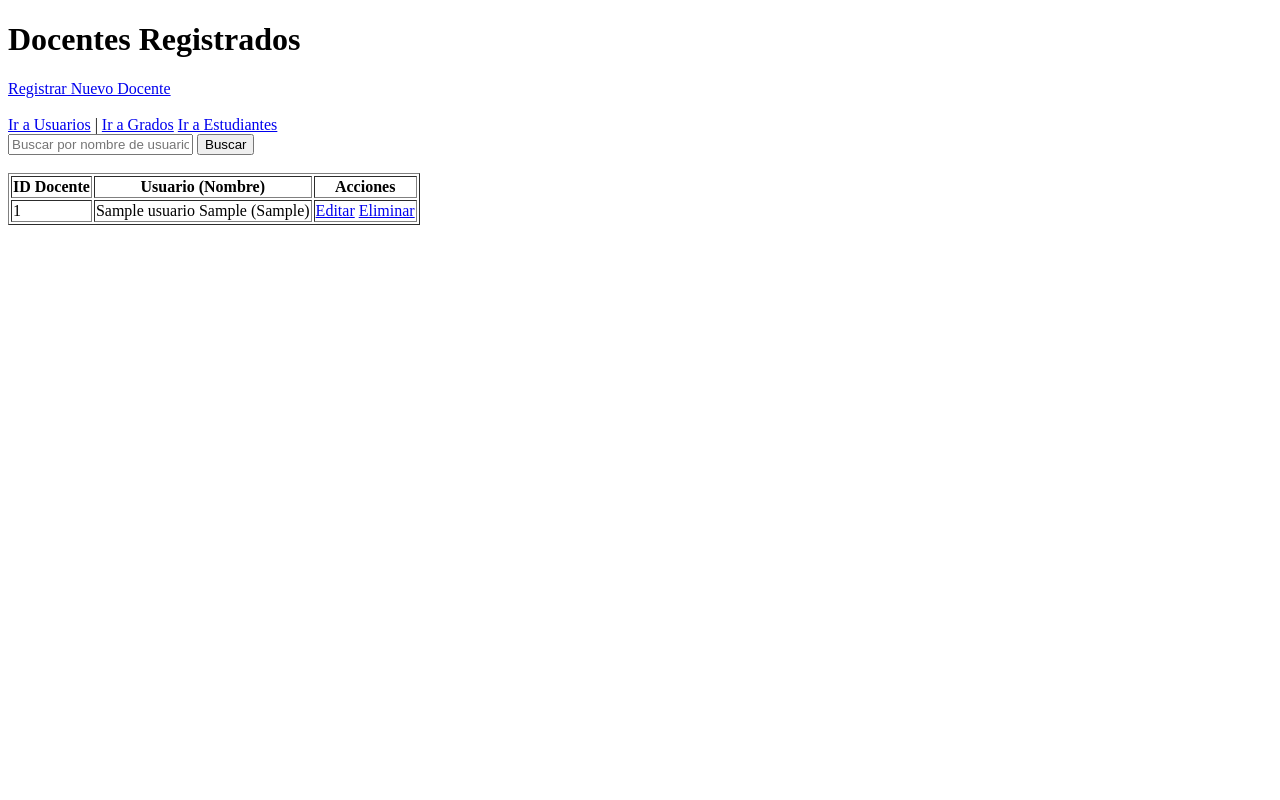
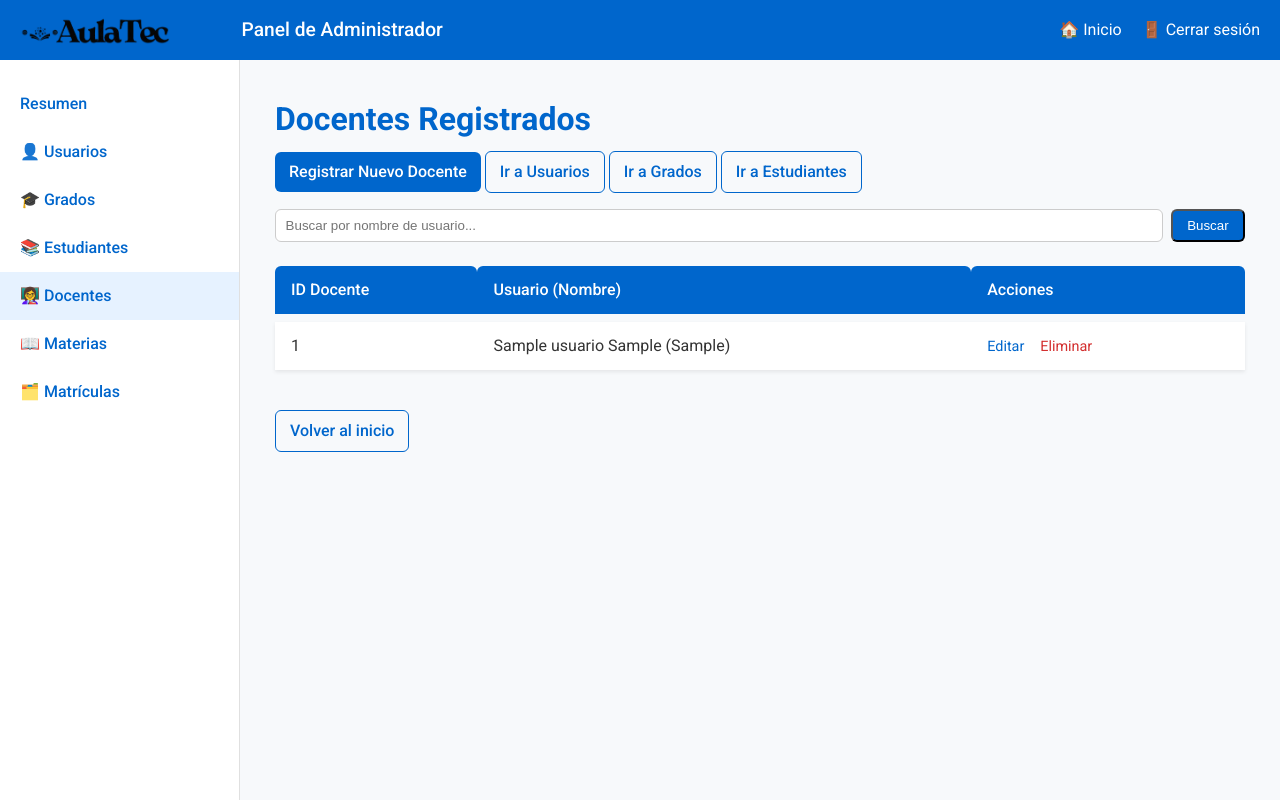
Before and after one commit to Kevinvalderrama-23/AulaTec, a Django app: page /docentes/ in a window 1280 px wide. Run offline with Django 5.2, Linux system fonts and the light colour scheme; tables that the repository leaves empty hold one stand-in row (values such as "Sample post").

Commit message:
Style: actualizacion .html .css y backup, se traera las nuevas carpetas y acutaliciones de main

```diff
--- a/gestion_aulatec/static/css/docente.css
+++ b/gestion_aulatec/static/css/docente.css
@@ -0,0 +1,117 @@
+/* -------------------- CSS DE DOCENTES.HTML -------------------- */
+
+/* ---------- Botones ---------- */
+.docentes-page .btn {
+    display: inline-block;
+    padding: 8px 14px;
+    border-radius: var(--radius);
+    font-weight: 500;
+    text-decoration: none;
+    transition: background .15s ease, color .15s ease;
+    cursor: pointer;
+}
+.docentes-page .btn-primary {
+    background: var(--color-primary);
+    color: #fff;
+}
+.docentes-page .btn-primary:hover { background: var(--color-primary-dark); }
+
+.docentes-page .btn-outline {
+    border: 1px solid var(--color-primary);
+    color: var(--color-primary);
+}
+.docentes-page .btn-outline:hover {
+    background: rgba(0,102,204,.08);
+}
+
+/* ---------- Tabla ---------- */
+.docentes-page .styled-table {
+    width: 100%;
+    border-collapse: separate;
+    border-spacing: 0 8px;
+    margin-top: 1rem;
+}
+.docentes-page .styled-table th,
+.docentes-page .styled-table td {
+    padding: 12px 16px;
+    text-align: left;
+}
+.docentes-page .styled-table thead th {
+    background: var(--color-primary);
+    color: #fff;
+    font-weight: 500;
+    border-radius: var(--radius) var(--radius) 0 0;
+}
+.docentes-page .styled-table tbody tr {
+    background: var(--color-card-bg);
+    box-shadow: var(--shadow-sm);
+    transition: transform .12s ease, box-shadow .12s ease;
+}
+.docentes-page .styled-table tbody tr:hover {
+    transform: translateY(-2px);
+    box-shadow: var(--shadow-md);
+}
+.docentes-page .styled-table tbody tr td {
+    border-bottom: 1px solid #e0e0e0;
+}
+.docentes-page .styled-table tbody tr:last-child td { border-bottom: none; }
+
+/* ---------- Acciones (Editar / Eliminar) ---------- */
+.docentes-page .actions .action-link {
+    margin-right: 12px;
+    font-size: .9rem;
+    text-decoration: none;
+}
+.docentes-page .actions .edit   { color: #0066cc; }
+.docentes-page .actions .delete { color: #d32f2f; }
+.docentes-page .actions .action-link:hover { opacity: .85; }
+
+/* ---------- Mensaje vacío ---------- */
+.docentes-page .empty-msg {
+    margin-top: 2rem;
+    font-style: italic;
+    color: var(--color-muted);
+}
+
+/* ---------- Formulario de búsqueda ---------- */
+.docentes-page .search-form {
+    margin: 1rem 0;
+    display: flex;
+    gap: .5rem;
+    flex-wrap: wrap;
+}
+.docentes-page .search-form input[type="text"] {
+    flex: 1 1 200px;
+    padding: .45rem .6rem;
+    border: 1px solid #ccc;
+    border-radius: var(--radius);
+}
+.docentes-page .search-form button,
+.docentes-page .search-form a {
+    padding: .45rem .9rem;
+    border-radius: var(--radius);
+}
+
+/* ---------- Cabecera de la página ---------- */
+.docentes-page .welcome h1 {
+    margin-bottom: .5rem;
+    font-size: 2rem;
+    color: var(--color-primary);
+}
+.docentes-page .welcome p {
+    margin-top: .5rem;
+}
+
+/* ---------- Navegación inferior ---------- */
+.docentes-page .nav-bottom {
+    margin-top: 2rem;
+    display: flex;
+    gap: 12px;
+}
+
+/* ---------- Responsividad ---------- */
+@media (max-width: 768px) {
+    .docentes-page .styled-table th,
+    .docentes-page .styled-table td { padding: 8px 10px; }
+    .docentes-page .welcome h1 { font-size: 1.6rem; }
+}
--- a/gestion_aulatec/templates/gestion_aulatec/docente_confirm_delete.html
+++ b/gestion_aulatec/templates/gestion_aulatec/docente_confirm_delete.html
@@ -1,9 +1,12 @@
+{% load static %}
 <!DOCTYPE html>
 <html lang="es">
 <head>
     <meta charset="UTF-8">
     <meta name="viewport" content="width=device-width, initial-scale=1.0">
-    <title>Confirmar Eliminación de Docente</title>
+    <title>{% block title %}AulaTec{% endblock %}</title>
+    <link rel="stylesheet" href="{% static 'css/main.css' %}">
+    <link href="https://fonts.googleapis.com/css2?family=Roboto:wght@400;500;700&display=swap" rel="stylesheet">
 </head>
 <body>
     <h1>Confirmar Eliminación de Docente</h1>
--- a/gestion_aulatec/templates/gestion_aulatec/docente_list.html
+++ b/gestion_aulatec/templates/gestion_aulatec/docente_list.html
@@ -1,30 +1,57 @@
-<!DOCTYPE html>
-<html lang="es">
-<head>
-    <meta charset="UTF-8">
-    <meta name="viewport" content="width=device-width, initial-scale=1.0">
-    <title>Lista de Docentes</title>
-</head>
-<body>
+{% extends "gestion_aulatec/base1.html" %}
+{% load static %}
+
+{% block title %}AulaTec{% endblock %}
+
+{% block extra_css %}
+<link rel="stylesheet" href="{% static 'css/docente.css' %}">
+{% endblock %}
+
+{% block content %}
+<div class="wrapper">
+    <!-- Sidebar (común a todo el panel) -->
+    <aside class="sidebar">
+        <ul class="menu">
+            <li><a href="{% url 'gestion_aulatec:admin_dashboard' %}">Resumen</a></li>
+            <li><a href="{% url 'gestion_aulatec:usuario_list' %}">👤 Usuarios</a></li>
+            <li><a href="{% url 'gestion_aulatec:grado_list' %}">🎓 Grados</a></li>
+            <li><a href="{% url 'gestion_aulatec:estudiante_list' %}">📚 Estudiantes</a></li>
+            <li><a href="{% url 'gestion_aulatec:docente_list' %}" class="active">👩‍🏫 Docentes</a></li>
+            <li><a href="{% url 'gestion_aulatec:materia_list' %}">📖 Materias</a></li>
+            <li><a href="{% url 'gestion_aulatec:matricula_list' %}">🗂️ Matrículas</a></li>
+        </ul>
+    </aside>
+
+    <main class="content">
+        <div class="docentes-page">
+            <section class="welcome">
                 <h1>Docentes Registrados</h1>
-    <a href="{% url 'gestion_aulatec:docente_create' %}">Registrar Nuevo Docente</a>
-    <br><br>
-    <a href="{% url 'gestion_aulatec:usuario_list' %}">Ir a Usuarios</a> |
-    <a href="{% url 'gestion_aulatec:grado_list' %}">Ir a Grados</a>
-    <a href="{% url 'gestion_aulatec:estudiante_list' %}">Ir a Estudiantes</a>
+                <p>
+                    <a href="{% url 'gestion_aulatec:docente_create' %}"
+                       class="btn btn-primary">Registrar Nuevo Docente</a>
+                    <a href="{% url 'gestion_aulatec:usuario_list' %}"
+                       class="btn btn-outline">Ir a Usuarios</a>
+                    <a href="{% url 'gestion_aulatec:grado_list' %}"
+                       class="btn btn-outline">Ir a Grados</a>
+                    <a href="{% url 'gestion_aulatec:estudiante_list' %}"
+                       class="btn btn-outline">Ir a Estudiantes</a>
+                </p>
+            </section>
 
-    {# Formulario de búsqueda para Docentes #}
-    <form method="GET" action="{% url 'gestion_aulatec:docente_list' %}">
-        <input type="text" name="q" placeholder="Buscar por nombre de usuario..." value="{{ request.GET.q }}">
-        <button type="submit">Buscar</button>
+            <!-- Formulario de búsqueda -->
+            <form method="GET" action="{% url 'gestion_aulatec:docente_list' %}"
+                  class="search-form">
+                <input type="text" name="q" placeholder="Buscar por nombre de usuario..."
+                       value="{{ request.GET.q }}">
+                <button type="submit" class="btn btn-primary">Buscar</button>
                 {% if request.GET.q %}
-            <a href="{% url 'gestion_aulatec:docente_list' %}">Limpiar Búsqueda</a>
+                <a href="{% url 'gestion_aulatec:docente_list' %}"
+                   class="btn btn-outline">Limpiar</a>
                 {% endif %}
             </form>
-    <br>
 
             {% if docentes %}
-        <table border="1">
+            <table class="styled-table">
                 <thead>
                     <tr>
                         <th>ID Docente</th>
@@ -40,19 +67,29 @@
                             {% if docente.IdUsuario %}
                                 {{ docente.IdUsuario.Nombres }} {{ docente.IdUsuario.Apellidos }} ({{ docente.IdUsuario.Rol }})
                             {% else %}
-                            Usuario No Asignado
+                                <em>Usuario No Asignado</em>
                             {% endif %}
                         </td>
-                    <td>
-                        <a href="{% url 'gestion_aulatec:docente_update' pk=docente.IdDocente %}">Editar</a>
-                        <a href="{% url 'gestion_aulatec:docente_delete' pk=docente.IdDocente %}">Eliminar</a>
+                        <td class="actions">
+                            <a href="{% url 'gestion_aulatec:docente_update' pk=docente.IdDocente %}"
+                               class="action-link edit">Editar</a>
+                            <a href="{% url 'gestion_aulatec:docente_delete' pk=docente.IdDocente %}"
+                               class="action-link delete">Eliminar</a>
                         </td>
                     </tr>
                     {% endfor %}
                 </tbody>
             </table>
             {% else %}
-        <p>No hay docentes registrados aún o no se encontraron resultados para tu búsqueda.</p>
+            <p class="empty-msg">No hay docentes registrados aún o no se encontraron resultados.</p>
             {% endif %}
-</body>
-</html>
+
+            <div class="nav-bottom">
+                <a href="{% url 'gestion_aulatec:admin_dashboard' %}"
+                   class="btn btn-outline">Volver al inicio
+                </a>
+            </div>
+        </div><!-- /.docentes-page -->
+    </main>
+</div>
+{% endblock %}
--- a/gestion_aulatec/templates/gestion_aulatec/estudiante_confirm_delete.html
+++ b/gestion_aulatec/templates/gestion_aulatec/estudiante_confirm_delete.html
@@ -4,7 +4,7 @@
 <head>
     <meta charset="UTF-8">
     <meta name="viewport" content="width=device-width, initial-scale=1.0">
-    <title>Confirmar Eliminación de Estudiante</title>
+    <title>{% block title %}AulaTec{% endblock %}</title>
     <link rel="stylesheet" href="{% static 'css/main.css' %}">
     <link href="https://fonts.googleapis.com/css2?family=Roboto:wght@400;500;700&display=swap" rel="stylesheet">
 </head>
--- a/gestion_aulatec/templates/gestion_aulatec/estudiante_list.html
+++ b/gestion_aulatec/templates/gestion_aulatec/estudiante_list.html
@@ -90,7 +90,7 @@
             <p class="empty-msg">No hay estudiantes registrados aún o no se encontraron resultados.</p>
             {% endif %}
             <div class="nav-bottom">
-                <a href="{% url 'gestion_aulatec:home' %}"
+                <a href="{% url 'gestion_aulatec:admin_dashboard' %}"
                    class="btn btn-outline">Volver al inicio
                 </a>
             </div>
--- a/gestion_aulatec/templates/gestion_aulatec/grado_list.html
+++ b/gestion_aulatec/templates/gestion_aulatec/grado_list.html
@@ -74,7 +74,7 @@
             {% endif %}
 
             <div class="nav-bottom">
-                <a href="{% url 'gestion_aulatec:home' %}"
+                <a href="{% url 'gestion_aulatec:admin_dashboard' %}"
                    class="btn btn-outline">Volver al inicio</a>
             </div>
         </div><!-- /.grades-page -->
--- a/gestion_aulatec/templates/gestion_aulatec/login.html
+++ b/gestion_aulatec/templates/gestion_aulatec/login.html
@@ -4,7 +4,7 @@
 <head>
     <meta charset="UTF-8">
     <meta name="viewport" content="width=device-width, initial-scale=1.0">
-    <title>{% block title %}Iniciar Sesión{% endblock %}</title>
+    <title>{% block title %}AulaTec{% endblock %}</title>
     <link rel="stylesheet" href="{% static 'css/main.css' %}">
 </head>
 <body>
```
Also changed, not shown: gestion_aulatec/static/css/estudiante.css (+117 -0 lines), gestion_aulatec/static/css/main.css (+0 -116 lines), gestion_aulatec/templates/gestion_aulatec/estudiante_form.html (+1 -13 lines). Lines whose indentation alone changed are shown as unchanged.
